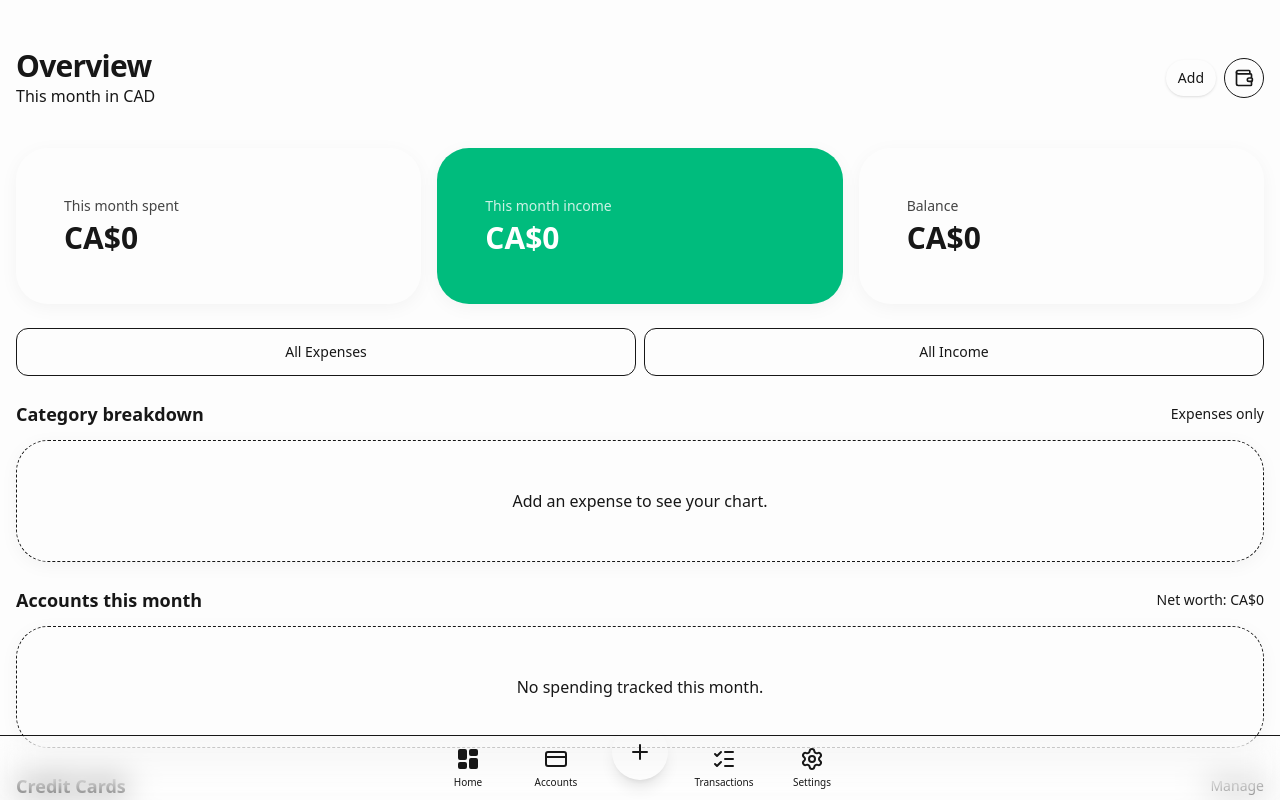
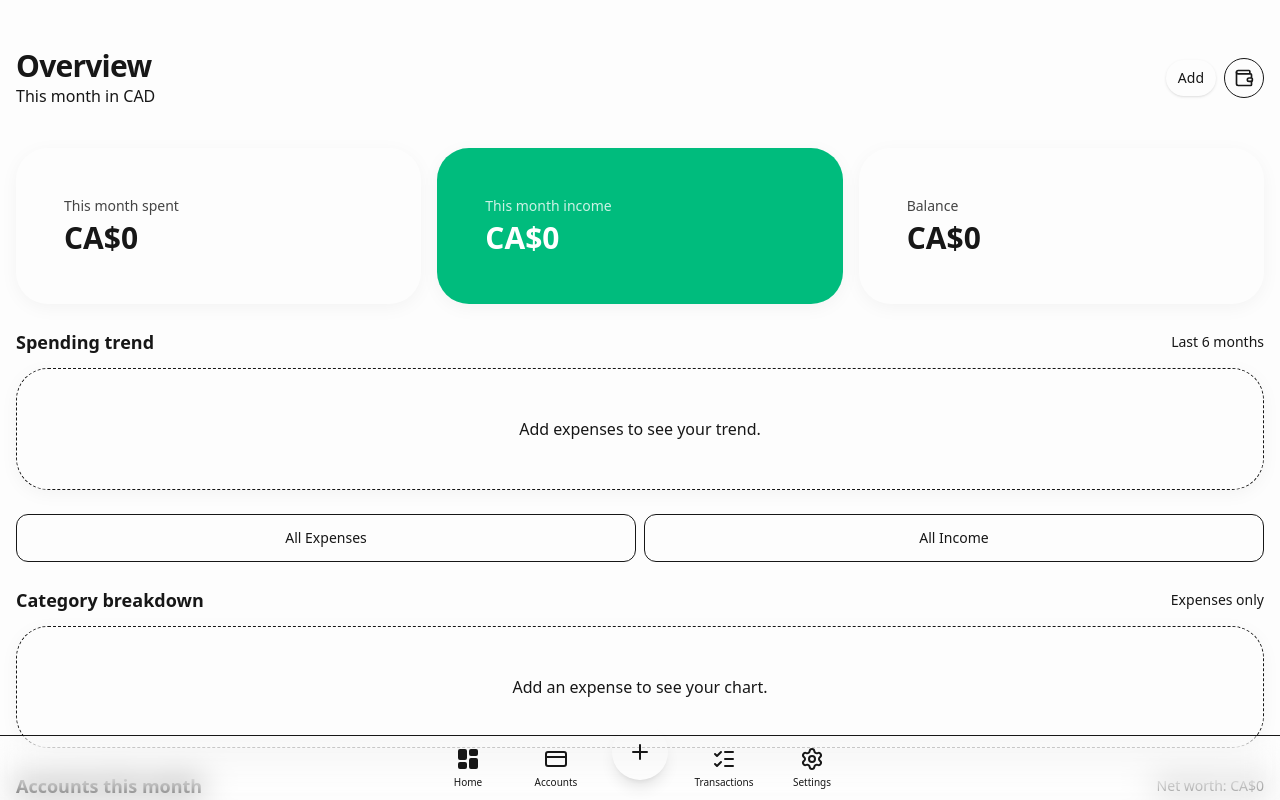
Before and after one commit to WenzhiMichael/My-accounting-app, a Next.js app: page / in a window 1280 px wide. Shown: the top 800 px of the page. Built offline with nearby package versions, Linux system fonts and the light colour scheme.

Commit message:
Add dashboard spending trend chart

```diff
--- a/app/page.tsx
+++ b/app/page.tsx
@@ -8,7 +8,18 @@ import { format } from "date-fns"
 import { Wallet, CreditCard as CreditCardIcon } from "lucide-react"
 import Link from "next/link"
 import { cn } from "@/lib/utils"
-import { ResponsiveContainer, PieChart, Pie, Cell, Tooltip } from "recharts"
+import {
+  ResponsiveContainer,
+  PieChart,
+  Pie,
+  Cell,
+  Tooltip,
+  LineChart,
+  Line,
+  XAxis,
+  YAxis,
+  CartesianGrid
+} from "recharts"
 import { getCategoryIcon } from "@/lib/category-icons"
 
 export default function Dashboard() {
@@ -53,6 +64,25 @@ export default function Dashboard() {
       return { name: cat.name, value, color: cat.color }
     })
     .filter(item => item.value > 0), [categories, monthlyTransactions])
+
+  const monthlyExpenseTrend = useMemo(() => {
+    const months = Array.from({ length: 6 }, (_value, index) => {
+      const date = new Date(now.getFullYear(), now.getMonth() - (5 - index), 1)
+      const value = transactions
+        .filter(tx => {
+          const txDate = new Date(tx.date)
+          return tx.type === 'EXPENSE'
+            && txDate.getMonth() === date.getMonth()
+            && txDate.getFullYear() === date.getFullYear()
+        })
+        .reduce((sum, tx) => sum + tx.amount, 0)
+      return {
+        name: format(date, "MMM"),
+        value
+      }
+    })
+    return months
+  }, [transactions, now])
 
   const accountExpense = useMemo(() => accounts
     .map(acc => {
@@ -116,6 +146,48 @@ export default function Dashboard() {
             </h2>
           </CardContent>
         </Card>
+      </section>
+
+      {/* Monthly trend */}
+      <section className="space-y-3">
+        <div className="flex justify-between items-center">
+          <h3 className="text-lg font-semibold">Spending trend</h3>
+          <span className="text-sm text-muted-foreground">Last 6 months</span>
+        </div>
+        {monthlyExpenseTrend.every(item => item.value === 0) ? (
+          <Card className="border-dashed">
+            <CardContent className="p-6 text-center text-muted-foreground">
+              Add expenses to see your trend.
+            </CardContent>
+          </Card>
+        ) : (
+          <Card>
+            <CardContent className="p-0 h-64">
+              <ResponsiveContainer width="100%" height="100%">
+                <LineChart data={monthlyExpenseTrend} margin={{ top: 16, right: 24, left: 0, bottom: 0 }}>
+                  <CartesianGrid strokeDasharray="3 3" className="stroke-muted" />
+                  <XAxis dataKey="name" tickLine={false} axisLine={false} />
+                  <YAxis
+                    tickLine={false}
+                    axisLine={false}
+                    tickFormatter={(value) => `CA$${value}`}
+                  />
+                  <Tooltip
+                    formatter={(value: number) => [`CA$${value.toLocaleString()}`, "Expenses"]}
+                  />
+                  <Line
+                    type="monotone"
+                    dataKey="value"
+                    stroke="hsl(var(--primary))"
+                    strokeWidth={3}
+                    dot={{ r: 4 }}
+                    activeDot={{ r: 6 }}
+                  />
+                </LineChart>
+              </ResponsiveContainer>
+            </CardContent>
+          </Card>
+        )}
       </section>
 
       <div className="grid grid-cols-2 gap-2">
```
